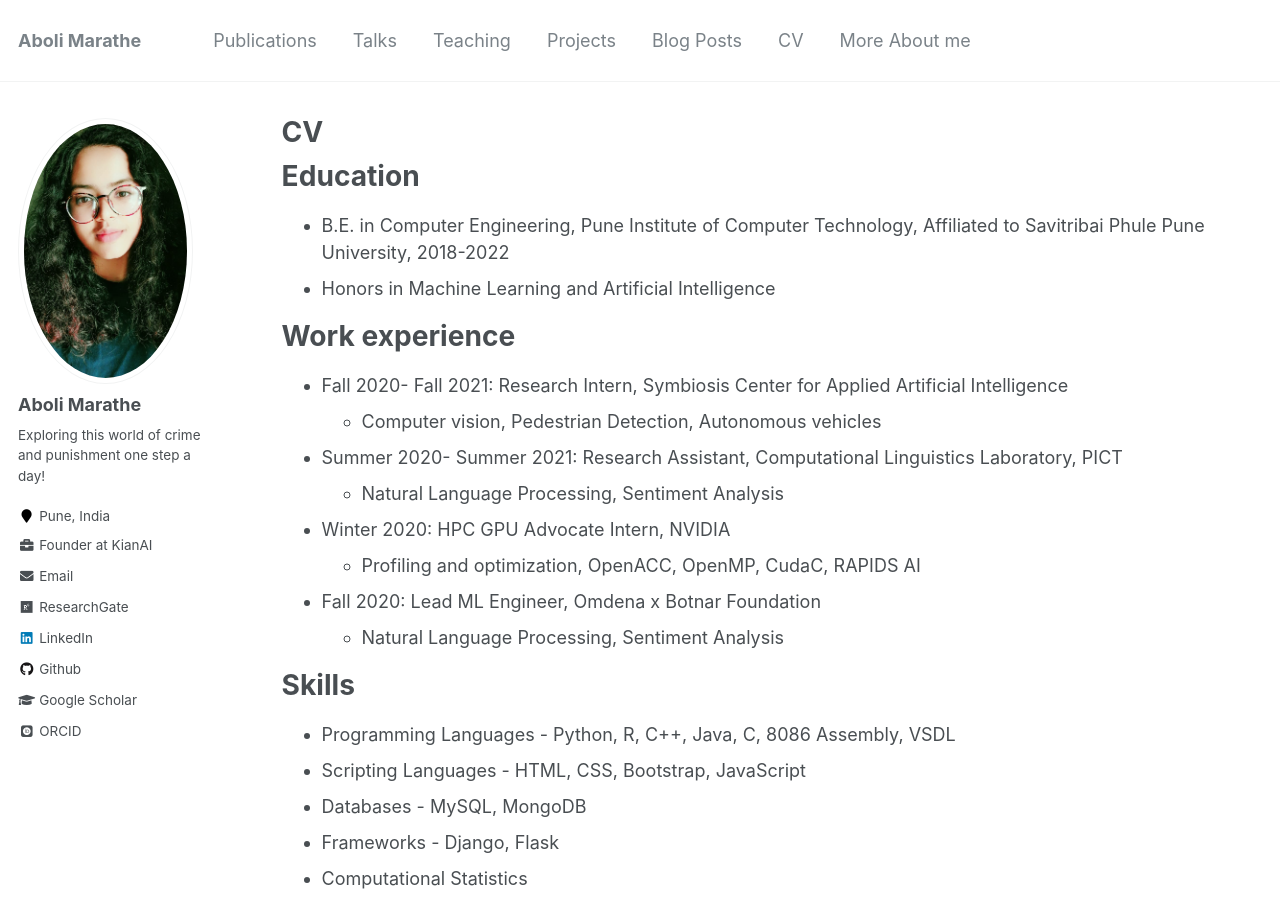
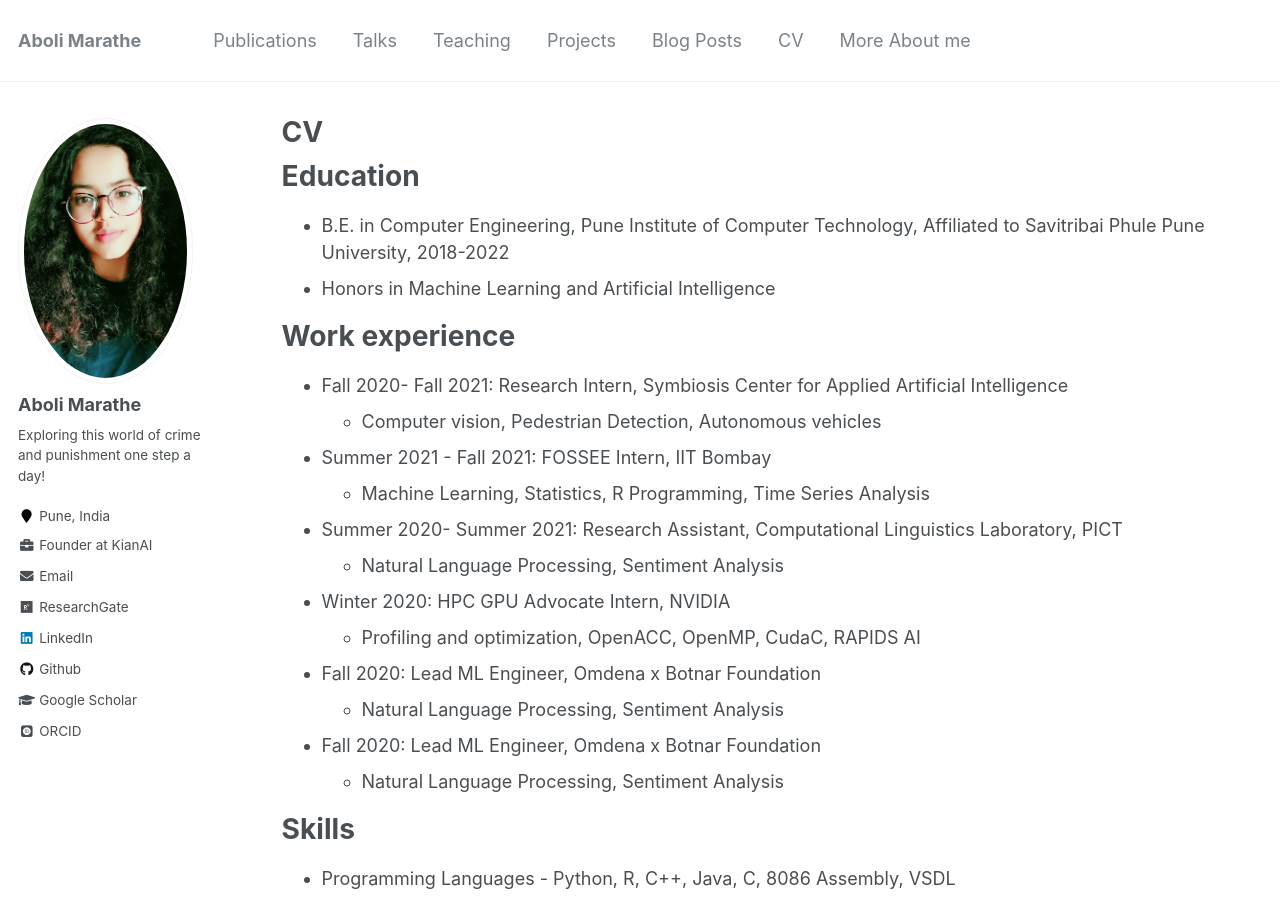
Before and after one commit to Infernolia/Infernolia.github.io, a Jekyll site: the page built from _pages/cv.md, in a window 1280 px wide and 900 px high. Built offline with Jekyll 4.4.1, drawn with Linux system fonts in a browser that asks for light colours; some web fonts are replaced.

Commit message:
Update cv.md

```diff
--- a/_pages/cv.md
+++ b/_pages/cv.md
@@ -19,11 +19,17 @@ Work experience
 * Fall 2020- Fall 2021: Research Intern, Symbiosis Center for Applied Artificial Intelligence
   * Computer vision, Pedestrian Detection, Autonomous vehicles
 
+* Summer 2021 - Fall 2021: FOSSEE Intern, IIT Bombay
+  * Machine Learning, Statistics, R Programming, Time Series Analysis
+
 * Summer 2020- Summer 2021: Research Assistant, Computational Linguistics Laboratory, PICT
   * Natural Language Processing, Sentiment Analysis
 
 * Winter 2020: HPC GPU Advocate Intern, NVIDIA
   * Profiling and optimization, OpenACC, OpenMP, CudaC, RAPIDS AI
+
+* Fall 2020: Lead ML Engineer, Omdena x Botnar Foundation
+  * Natural Language Processing, Sentiment Analysis
 
 * Fall 2020: Lead ML Engineer, Omdena x Botnar Foundation
   * Natural Language Processing, Sentiment Analysis
```
